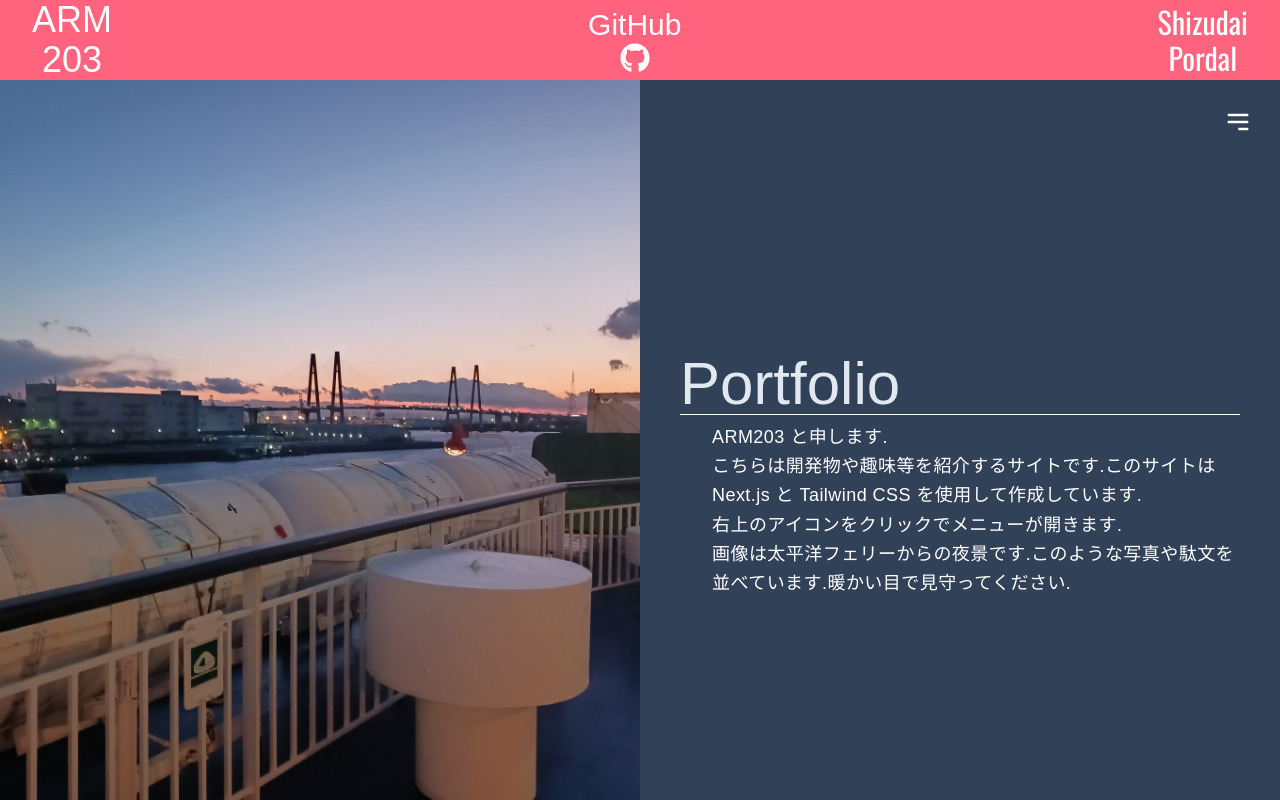
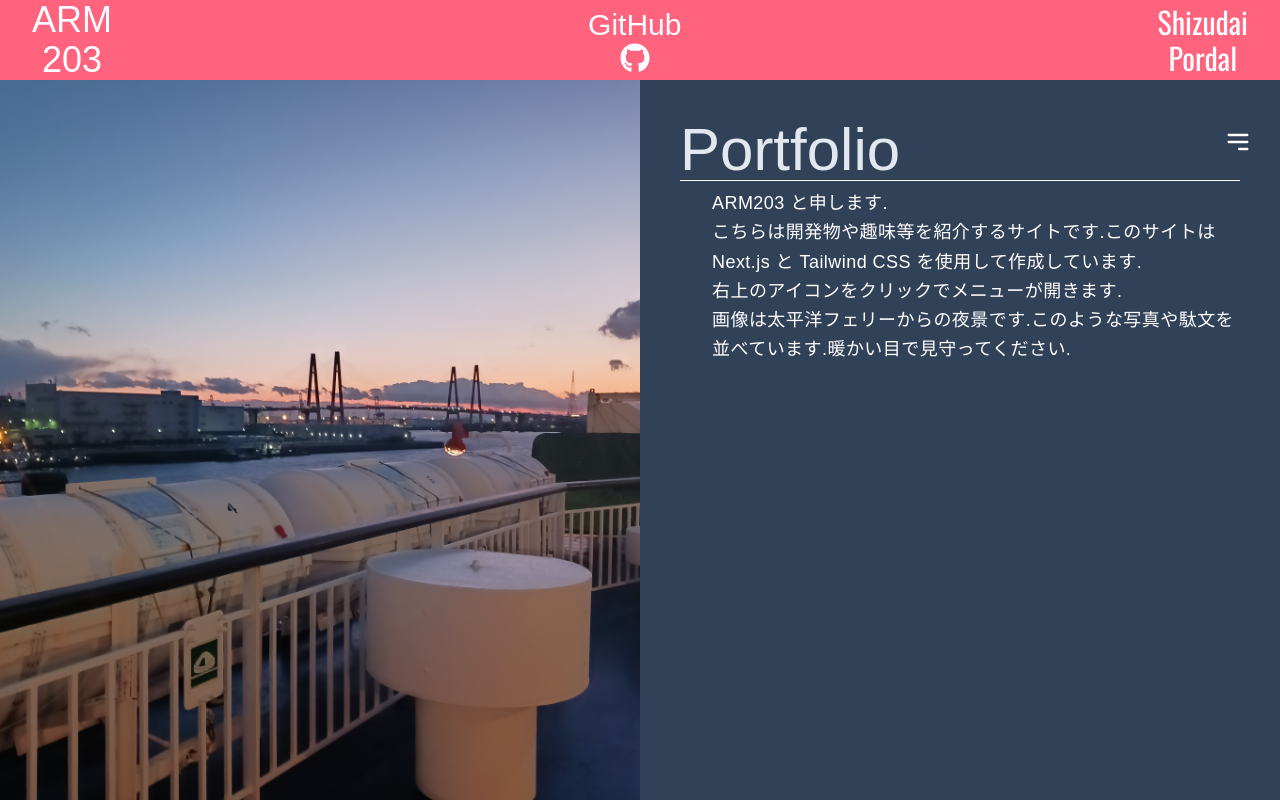
Before and after one commit to ayumu203/portfolio, a Next.js app: page / in a window 1280 px wide. Built offline with nearby package versions, Linux system fonts and the light colour scheme; a web font is replaced by a local one.

Commit message:
デスクトップ画面での上部マージン調整 - ハンバーガーボタンとPortfolioタイトルを画面高さの5%位置に配置

```diff
--- a/src/app/Components/Main.tsx
+++ b/src/app/Components/Main.tsx
@@ -33,11 +33,11 @@ export default function Main() {
             <div className="
                 w-full md:w-1/2
                 bg-slate-700
-                pt-2 sm:pt-3 md:pt-10
+                pt-6 sm:pt-8 md:pt-[5vh]
                 pb-4 sm:pb-6 md:pb-10
                 px-4 sm:px-6 md:px-10
                 flex flex-col
-                justify-start md:justify-center
+                justify-start
                 items-start
                 text-white
                 relative
@@ -45,14 +45,14 @@ export default function Main() {
             ">
                 <div className="
                     absolute
-                    top-3 sm:top-5
+                    top-6 sm:top-8 md:top-[5vh]
                     right-3 sm:right-5
                 ">
                     <Hamburger menuMode={menuMode} setMenuMode={setMenuMode} />
                 </div>
                 <div className="
                     w-full
-                    mt-12 sm:mt-14 md:mt-16 pt-2
+                    mt-0 pt-0
                     text-slate-200
                 ">
                     {menuMode && <Welcome/>}
--- a/src/app/Module/MenuPanel.tsx
+++ b/src/app/Module/MenuPanel.tsx
@@ -16,7 +16,7 @@ export default function MenuPanel() {
                     ${edu.className}
                     text-3xl sm:text-4xl md:text-5xl lg:text-6xl
                     mb-0.5 sm:mb-1 md:mb-1
-                    mt-2
+                    mt-3 sm:mt-5 md:mt-3 lg:mt-3
                 `}>
                     Contents
                 </p>
--- a/src/app/Module/Welcome.tsx
+++ b/src/app/Module/Welcome.tsx
@@ -23,7 +23,7 @@ export default function Welcome() {
                     ${edu.className}
                     text-3xl sm:text-4xl md:text-5xl lg:text-6xl
                     mb-0.5 sm:mb-1 md:mb-1
-                    mt-2`
+                    mt-3 sm:mt-5 md:mt-3 lg:mt-3`
                 }>
                     Portfolio
                 </h3>
```
